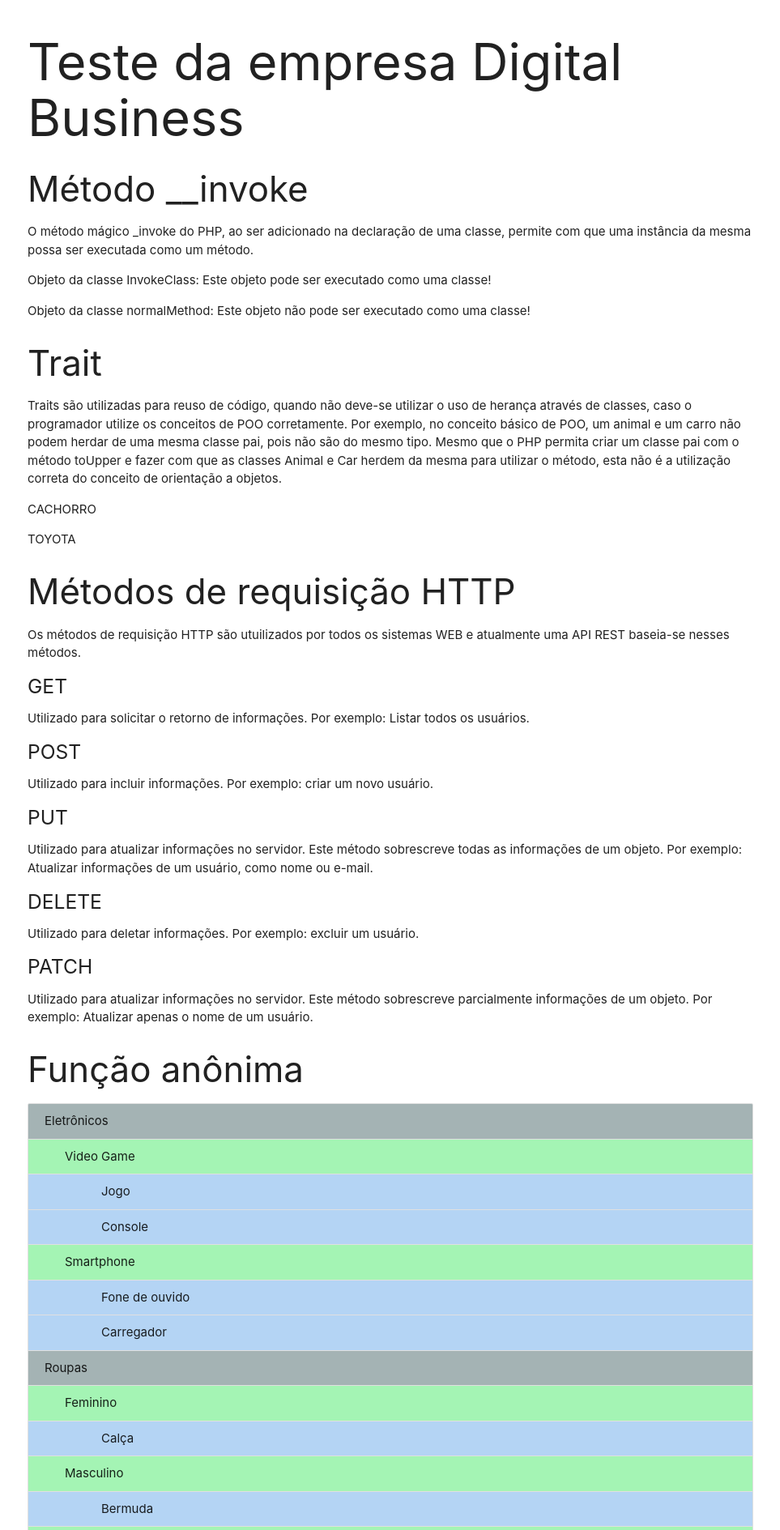
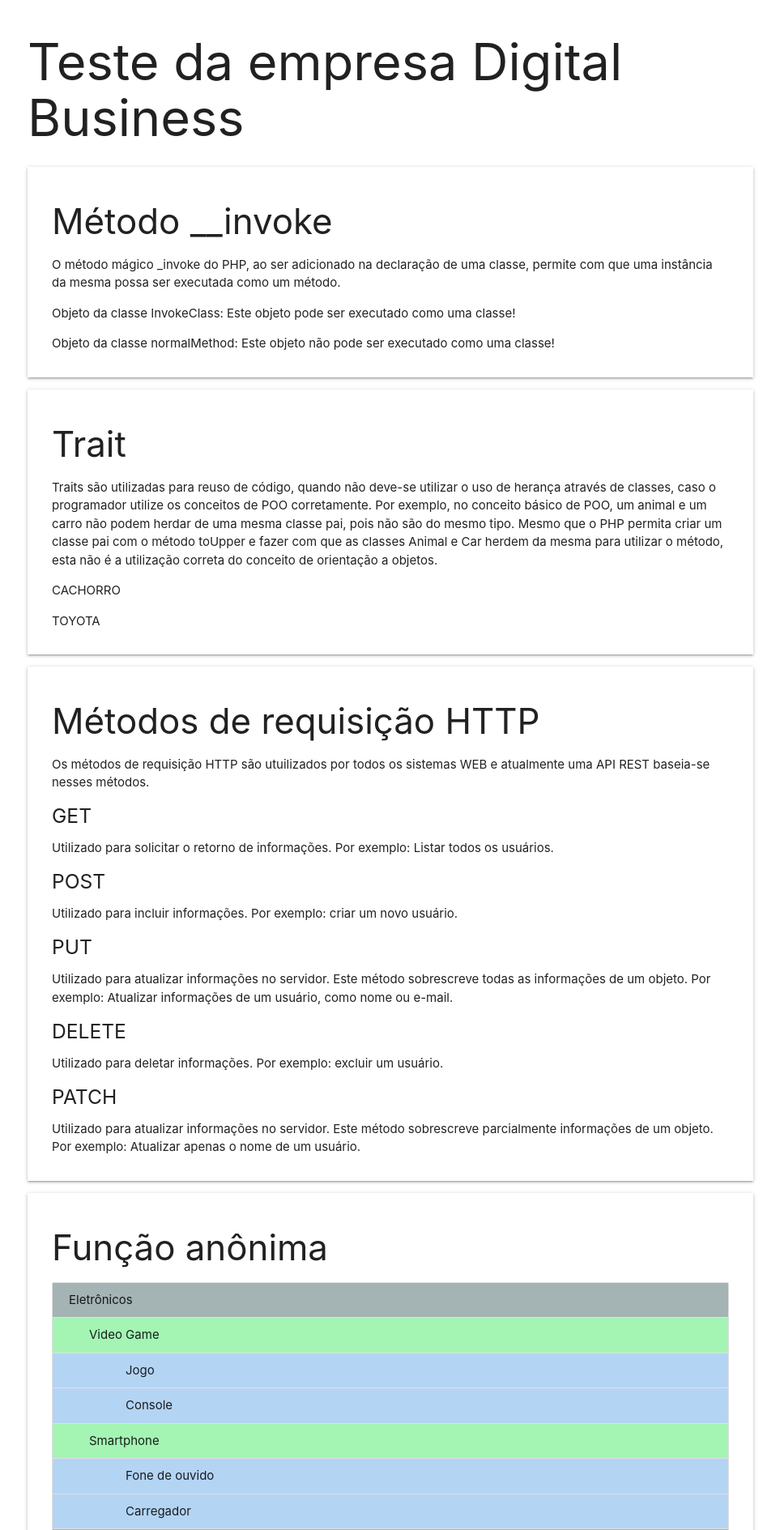
Before and after one commit to mauricio-vs/teste-digital-business, a PHP site: page / in a window 1280 px wide. Shown: the top 1889 px of the page at 81% size, without its empty margins (158-1121 px from the left). Run offline with PHP 8.4, Linux system fonts and the light colour scheme.

Commit message:
Updated index.php

```diff
--- a/index.php
+++ b/index.php
@@ -199,13 +199,17 @@
             padding-left: 6em !important;
             background-color: #B4D4F4 !important;
         }
+        article {
+            padding: 1em 2em;
+            margin-bottom: 1em;
+        }
     </style>
     <link rel="icon" href="favicon.ico">
 </head>
 <body>
     <main class="container">
         <h1>Teste da empresa Digital Business</h1>
-        <article>
+        <article  class="z-depth-1">
             <h3>Método __invoke</h3>
             <p>O método mágico _invoke do PHP, ao ser adicionado na declaração de uma classe, permite com que uma instância da mesma possa ser executada como um método.</p>
             <?php
@@ -215,7 +219,7 @@
                 $normalClassObject->normalMethod();
             ?>
         </article>
-        <article>
+        <article  class="z-depth-1">
             <h3>Trait</h3>
             <p>Traits são utilizadas para reuso de código, quando não deve-se utilizar o uso de herança através de classes, caso o programador utilize os conceitos de POO corretamente. Por exemplo, no conceito básico de POO, um animal e um carro não podem herdar de uma mesma classe pai, pois não são do mesmo tipo. Mesmo que o PHP permita criar um classe pai com o método toUpper e fazer com que as classes Animal e Car herdem da mesma para utilizar o método, esta não é a utilização correta do conceito de orientação a objetos.</p>
             <?php
@@ -225,7 +229,7 @@
                 $car->toUpper();
             ?>
         </article>
-        <article>
+        <article  class="z-depth-1">
             <h3>Métodos de requisição HTTP</h3>
             <P>Os métodos de requisição HTTP são utuilizados por todos os sistemas WEB e atualmente uma API REST baseia-se nesses métodos.</P>
             <h5>GET</h5>
@@ -239,13 +243,13 @@
             <h5>PATCH</h5>
             <p>Utilizado para atualizar informações no servidor. Este método sobrescreve parcialmente informações de um objeto. Por exemplo: Atualizar apenas o nome de um usuário.</p>
         </article>
-        <article>
+        <article  class="z-depth-1">
             <h3>Função anônima</h3>
             <?php
                 $anonymousFunction($array_itens);
             ?>
         </article>
-        <article>
+        <article  class="z-depth-1">
             <h3>Modelagem de dados Streaming de música</h3>
             <a href="music_system.sql" download>Arquivo SQL</a>
             <p>Query para listagem das músicas de uma playlist com o total de músicas:</p>
@@ -260,7 +264,7 @@
                 FROM playlist_music
                 WHERE playlist_music.playlist_id = (PLAYLIST_ID)
             </pre>
-            <p>* Eu daria um count em PHP no resultado da query para pegar o resultado. Na minha opinião, seria mais correto.</p>
+            <p>* Acredito que um count em PHP no resultado da query, na minha opinião, seria mais correto.</p>
         </article>
     </main>
 </body>
```
